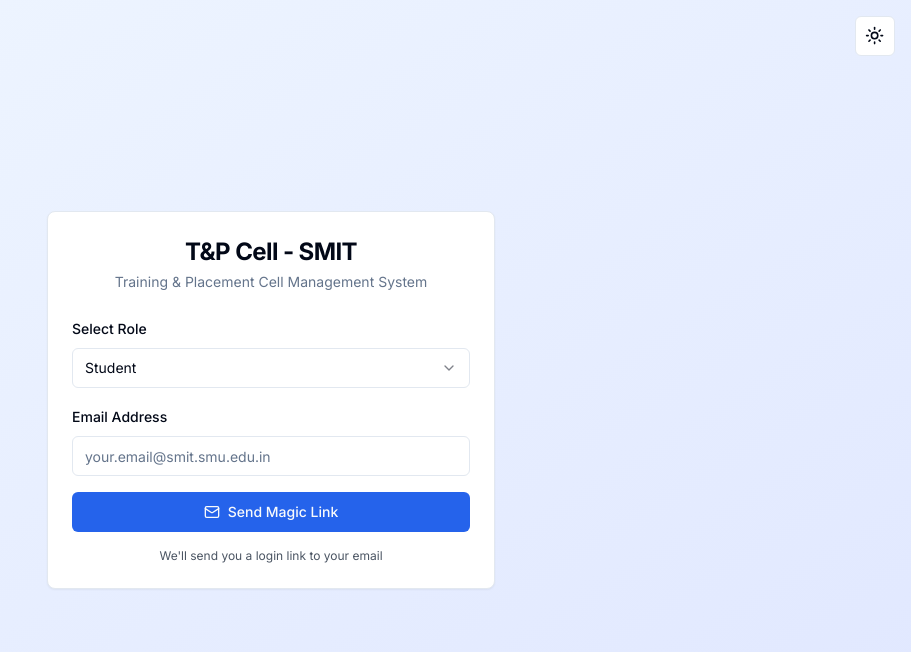
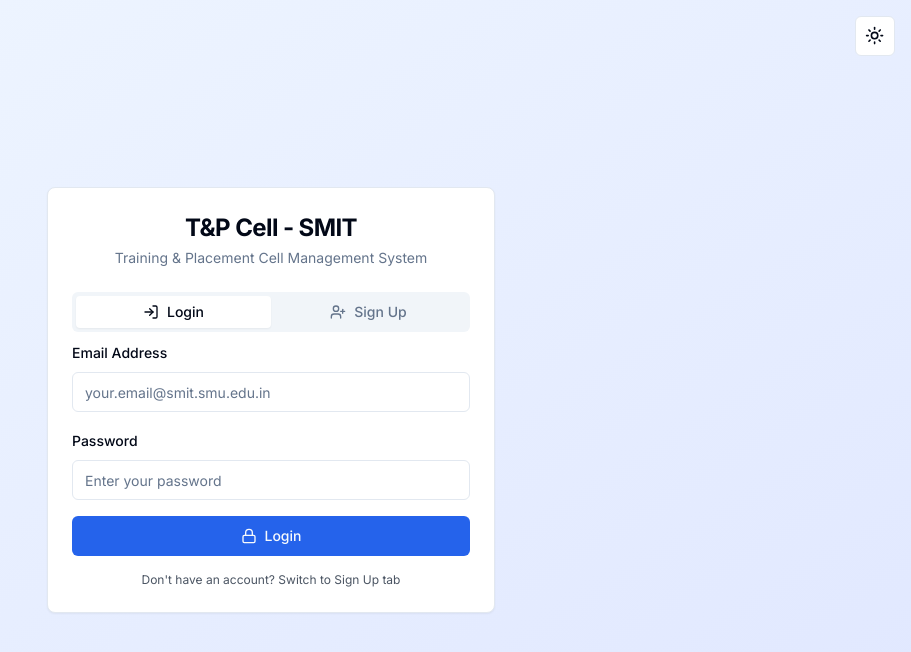
Before and after one commit to Joker2027/tnp-cell-smit, a Next.js app: page /auth/login in a window 1280 px wide. Shown: the top 652 px of the page, without its empty margins (369-1280 px from the left). Built offline with nearby package versions, Linux system fonts and the light colour scheme; no server answers.

Commit message:
Add email/password authentication with signup and login tabs

```diff
--- a/app/auth/login/page.tsx
+++ b/app/auth/login/page.tsx
@@ -11,12 +11,14 @@
 import { useToast } from "@/hooks/use-toast";
 import { useAuthStore } from "@/lib/store/auth-store";
 import { ThemeToggle } from "@/components/theme-toggle";
-import { Mail, CheckCircle } from "lucide-react";
+import { Lock, UserPlus, LogIn, Mail } from "lucide-react";
+import { Tabs, TabsContent, TabsList, TabsTrigger } from "@/components/ui/tabs";
 
 export default function LoginPage() {
   const [email, setEmail] = useState("");
+  const [password, setPassword] = useState("");
+  const [fullName, setFullName] = useState("");
   const [role, setRole] = useState<"student" | "teacher" | "hod">("student");
-  const [emailSent, setEmailSent] = useState(false);
   const [loading, setLoading] = useState(false);
   const router = useRouter();
   const { toast } = useToast();
@@ -43,90 +45,117 @@
     };
 
     checkUser();
+  }, [router]);
 
-    // Listen for auth state changes (when user clicks magic link)
+  const handleSignUp = async (e: React.FormEvent) => {
+    e.preventDefault();
+    setLoading(true);
+
+    try {
       const supabase = createClient();
-    const { data: { subscription } } = supabase.auth.onAuthStateChange(async (event, session) => {
-      if (event === "SIGNED_IN" && session?.user) {
-        // Get stored role or default
-        const storedRole = localStorage.getItem('pendingRole') as "student" | "teacher" | "hod" || "student";
 
-        // Get or create profile
-        const { data: profile } = await supabase
-          .from("profiles")
-          .select("role")
-          .eq("id", session.user.id)
+      // Get redirect URL
+      const redirectUrl = typeof window !== 'undefined'
+        ? `${window.location.origin}/auth/login`
+        : (process.env.NEXT_PUBLIC_APP_URL || 'http://localhost:3000') + '/auth/login';
+
+      // Sign up the user
+      const { data, error } = await supabase.auth.signUp({
+        email,
+        password,
+        options: {
+          emailRedirectTo: redirectUrl,
+          data: {
+            full_name: fullName,
+            role: role,
+          }
+        }
+      });
+
+      if (error) throw error;
+
+      if (data.user) {
+        // Create profile
+        const { error: profileError } = await supabase
+          .from('profiles')
+          .insert({
+            id: data.user.id,
+            email: data.user.email!,
+            role: role,
+            full_name: fullName,
+          });
+
+        if (profileError) {
+          console.error('Profile creation error:', profileError);
+        }
+
+        toast({
+          title: "Account created!",
+          description: "Please check your email to verify your account, then you can login.",
+        });
+
+        // Clear form
+        setEmail("");
+        setPassword("");
+        setFullName("");
+      }
+    } catch (error: any) {
+      toast({
+        title: "Error",
+        description: error.message,
+        variant: "destructive",
+      });
+    } finally {
+      setLoading(false);
+    }
+  };
+
+  const handleLogin = async (e: React.FormEvent) => {
+    e.preventDefault();
+    setLoading(true);
+
+    try {
+      const supabase = createClient();
+
+      // Sign in with email and password
+      const { data, error } = await supabase.auth.signInWithPassword({
+        email,
+        password,
+      });
+
+      if (error) throw error;
+
+      if (data.user) {
+        // Get user profile with role
+        const { data: profile, error: profileError } = await supabase
+          .from('profiles')
+          .select('role, full_name')
+          .eq('id', data.user.id)
           .single();
 
-        const userRole = profile?.role || storedRole;
+        if (profileError) throw profileError;
 
-        // Create profile if doesn't exist
         if (!profile) {
-          await supabase.from("profiles").upsert({
-            id: session.user.id,
-            email: session.user.email,
-            role: userRole,
-            updated_at: new Date().toISOString(),
-          });
+          throw new Error("Profile not found. Please contact administrator.");
         }
 
         setUser({
-          id: session.user.id,
-          email: session.user.email!,
-          role: userRole,
+          id: data.user.id,
+          email: data.user.email!,
+          role: profile.role,
         });
-
-        // Clear stored role
-        localStorage.removeItem('pendingRole');
 
         toast({
           title: "Success",
           description: "Logged in successfully!",
         });
 
-        router.push(`/dashboard/${userRole}`);
+        // Redirect based on role
+        router.push(`/dashboard/${profile.role}`);
       }
-    });
-
-    return () => {
-      subscription.unsubscribe();
-    };
-  }, [router, setUser, toast]);
-
-  const handleMagicLinkLogin = async (e: React.FormEvent) => {
-    e.preventDefault();
-    setLoading(true);
-
-    try {
-      const supabase = createClient();
-
-      // Get the current URL for redirect
-      const redirectUrl = typeof window !== 'undefined'
-        ? `${window.location.origin}/auth/login`
-        : (process.env.NEXT_PUBLIC_APP_URL || 'http://localhost:3000') + '/auth/login';
-
-      const { error } = await supabase.auth.signInWithOtp({
-        email,
-        options: {
-          shouldCreateUser: true,
-          emailRedirectTo: redirectUrl,
-        },
-      });
-
-      if (error) throw error;
-
-      // Store role temporarily for when user returns
-      localStorage.setItem('pendingRole', role);
-
-      setEmailSent(true);
-
-      toast({
-        title: "Magic link sent!",
-        description: "Check your email and click the link to login.",
-      });
     } catch (error: any) {
       toast({
-        title: "Error",
+        title: "Login failed",
         description: error.message,
         variant: "destructive",
       });
@@ -149,10 +178,71 @@
           </CardDescription>
         </CardHeader>
         <CardContent>
-          {!emailSent ? (
-            <form onSubmit={handleMagicLinkLogin} className="space-y-4">
+          <Tabs defaultValue="login" className="w-full">
+            <TabsList className="grid w-full grid-cols-2">
+              <TabsTrigger value="login">
+                <LogIn className="mr-2 h-4 w-4" />
+                Login
+              </TabsTrigger>
+              <TabsTrigger value="signup">
+                <UserPlus className="mr-2 h-4 w-4" />
+                Sign Up
+              </TabsTrigger>
+            </TabsList>
+
+            <TabsContent value="login">
+              <form onSubmit={handleLogin} className="space-y-4">
                 <div className="space-y-2">
-                <Label htmlFor="role">Select Role</Label>
+                  <Label htmlFor="login-email">Email Address</Label>
+                  <Input
+                    id="login-email"
+                    type="email"
+                    placeholder="your.email@smit.smu.edu.in"
+                    value={email}
+                    onChange={(e) => setEmail(e.target.value)}
+                    required
+                  />
+                </div>
+
+                <div className="space-y-2">
+                  <Label htmlFor="login-password">Password</Label>
+                  <Input
+                    id="login-password"
+                    type="password"
+                    placeholder="Enter your password"
+                    value={password}
+                    onChange={(e) => setPassword(e.target.value)}
+                    required
+                  />
+                </div>
+
+                <Button type="submit" className="w-full" disabled={loading}>
+                  <Lock className="mr-2 h-4 w-4" />
+                  {loading ? "Logging in..." : "Login"}
+                </Button>
+
+                <p className="text-xs text-center text-gray-600 dark:text-gray-400">
+                  Don't have an account? Switch to Sign Up tab
+                </p>
+              </form>
+            </TabsContent>
+
+            <TabsContent value="signup">
+              <form onSubmit={handleSignUp} className="space-y-4">
+                <div className="space-y-2">
+                  <Label htmlFor="signup-name">Full Name</Label>
+                  <Input
+                    id="signup-name"
+                    type="text"
+                    placeholder="Your full name"
+                    value={fullName}
+                    onChange={(e) => setFullName(e.target.value)}
+                    required
+                  />
+                </div>
+
+                <div className="space-y-2">
+                  <Label htmlFor="signup-role">Select Role</Label>
                   <Select value={role} onValueChange={(value: any) => setRole(value)}>
                     <SelectTrigger>
                       <SelectValue placeholder="Select your role" />
@@ -166,9 +256,9 @@
                 </div>
 
                 <div className="space-y-2">
-                <Label htmlFor="email">Email Address</Label>
+                  <Label htmlFor="signup-email">Email Address</Label>
                   <Input
-                  id="email"
+                    id="signup-email"
                     type="email"
                     placeholder="your.email@smit.smu.edu.in"
                     value={email}
@@ -177,47 +267,36 @@
                   />
                 </div>
 
+                <div className="space-y-2">
+                  <Label htmlFor="signup-password">Password</Label>
+                  <Input
+                    id="signup-password"
+                    type="password"
+                    placeholder="Create a strong password (min 6 characters)"
+                    value={password}
+                    onChange={(e) => setPassword(e.target.value)}
+                    minLength={6}
+                    required
+                  />
+                </div>
+
                 <Button type="submit" className="w-full" disabled={loading}>
-                <Mail className="mr-2 h-4 w-4" />
-                {loading ? "Sending..." : "Send Magic Link"}
+                  <UserPlus className="mr-2 h-4 w-4" />
+                  {loading ? "Creating account..." : "Create Account"}
                 </Button>
 
-              <p className="text-xs text-center text-gray-600 dark:text-gray-400">
-                We'll send you a login link to your email
-              </p>
-            </form>
-          ) : (
-            <div className="space-y-4 text-center">
-              <div className="flex justify-center">
-                <CheckCircle className="h-16 w-16 text-green-500" />
-              </div>
-
-              <div className="space-y-2">
-                <h3 className="text-lg font-semibold">Check your email!</h3>
-                <p className="text-sm text-gray-600 dark:text-gray-400">
-                  We've sent a magic link to:
-                </p>
-                <p className="text-sm font-medium">{email}</p>
-                <p className="text-sm text-gray-600 dark:text-gray-400">
-                  Click the link in the email to login instantly.
+                <div className="space-y-2 p-3 bg-blue-50 dark:bg-blue-900/20 rounded-lg">
+                  <p className="text-xs text-gray-700 dark:text-gray-300 flex items-start gap-2">
+                    <Mail className="h-4 w-4 mt-0.5 flex-shrink-0" />
+                    <span>
+                      After signing up, you'll receive a verification email.
+                      Click the link to verify your account before logging in.
+                    </span>
                   </p>
                 </div>
-
-              <div className="pt-4 border-t">
-                <Button
-                  type="button"
-                  variant="outline"
-                  className="w-full"
-                  onClick={() => {
-                    setEmailSent(false);
-                    setEmail("");
-                  }}
-                >
-                  Use different email
-                </Button>
-              </div>
-            </div>
-          )}
+              </form>
+            </TabsContent>
+          </Tabs>
         </CardContent>
       </Card>
     </div>
```
Lines whose indentation alone changed are shown as unchanged.
